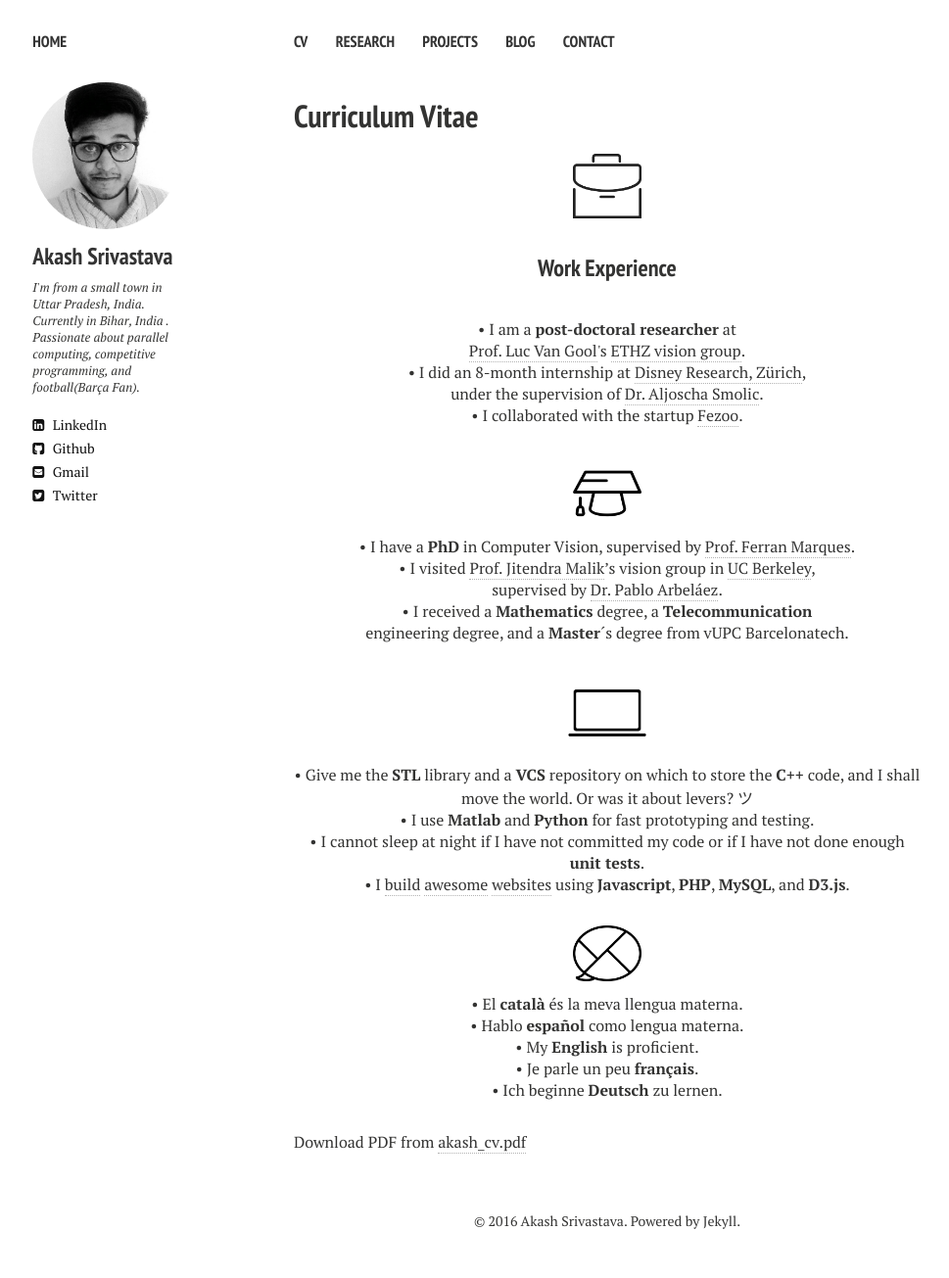
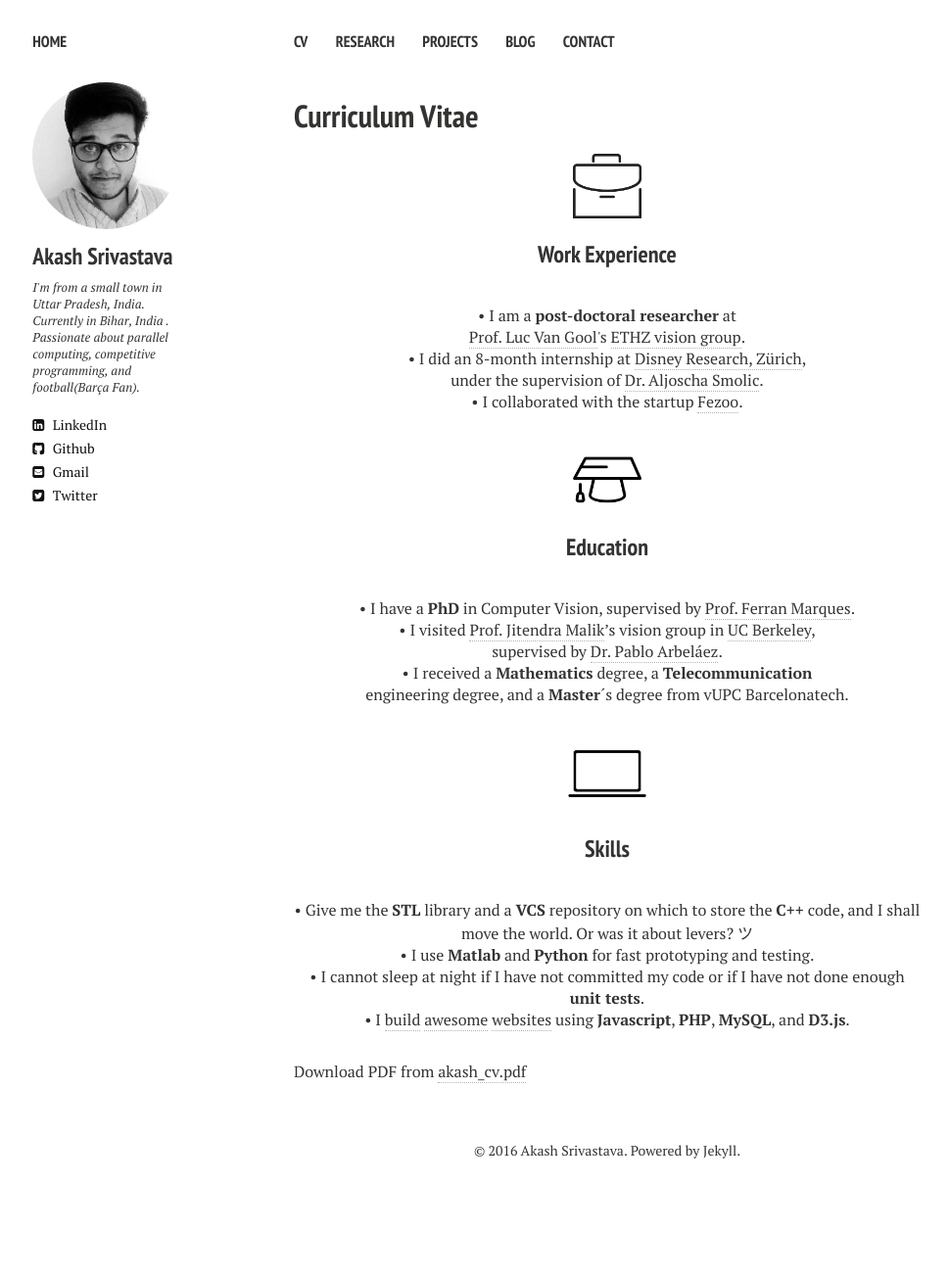
Before and after one commit to Akash1684/akash1684.github.io, a Jekyll site: the page built from cv.md, in a window 1280 px wide. Shown: the whole page at 98% size, without its empty margins (20-989 px from the left). Built offline with Jekyll 4.4.1, drawn with Linux system fonts in a browser that asks for light colours; nearby versions of some CDN libraries; after the commit the page ends 1233 px from its top, so only the background shows below that.

Commit message:
Update cv.html

```diff
--- a/_layouts/cv.html
+++ b/_layouts/cv.html
@@ -11,6 +11,9 @@
    }
   .bottom-small {
      margin-bottom: 1cm;
+   }
+  .bottom-none {
+     margin-bottom: 0.5cm;
    }
 </style>
 </head>
@@ -44,29 +47,26 @@
   <article>
     <h1>{{ page.title }}</h1>
     <div class="article-wrap">
-    <p align="center" class=bottom-small><img src="{{ site.url }}/images/CV/business.png" alt="Work Experience" width="70" height="70"></p>
+    <p align="center" class=bottom-none><img src="{{ site.url }}/images/CV/business.png" alt="Work Experience" width="70" height="70"></p>
     <h3 align="center" class=bottom-small>Work Experience</h3>
     <p align="center">&#8226 I am a <strong>post-doctoral researcher</strong> at <br><a href="http://www.vision.ee.ethz.ch/members/get_member.cgi?id=1" target="_blank">Prof. Luc Van Gool</a>'s <a href="http://www.vision.ee.ethz.ch/index.en.html" target="_blank">ETHZ vision group</a>.</p>
     <p align="center">&#8226 I did an 8-month internship at <a href="http://www.disneyresearch.com/research-labs/disney-research-zurich/" target="_blank">Disney Research, Zürich</a>,<br>under the supervision of <a href="http://zurich.disneyresearch.com/~smolica/" target="_blank">Dr. Aljoscha Smolic</a>.</p>
     <p align="center" class="bottom-three">&#8226 I collaborated with the startup <a href="http://fezoo.cat" target="_blank">Fezoo</a>.</p>
 
-    <p align="center" class=bottom-small><img src="{{ site.url }}/images/CV/study2.png" alt="Education" width="70" height="70"></p>
+
+    <p align="center" class=bottom-none><img src="{{ site.url }}/images/CV/study2.png" alt="Education" width="70" height="70"></p>
+    <h3 align="center" class=bottom-small>Education</h3>
     <p align="center">&#8226 I have a <strong>PhD</strong> in Computer Vision, supervised by <a href="https://imatge.upc.edu/web/ferran" target="_blank">Prof. Ferran Marques</a>.</p>
     <p align="center">&#8226 I visited <a href="http://www.cs.berkeley.edu/~malik/" target="_blank">Prof. Jitendra Malik</a>’s vision group in <a href="http://www.berkeley.edu" target="_blank">UC Berkeley</a>,<br>supervised by <a href="http://www.cs.berkeley.edu/~arbelaez/index.html" target="_blank">Dr. Pablo Arbeláez</a>.</p>
     <p align="center" class="bottom-three">&#8226 I received a <strong>Mathematics</strong> degree, a <strong>Telecommunication</strong><br>engineering degree, and a <strong>Master</strong>´s degree from vUPC Barcelonatech</a>.</p>
 
-    <p align="center" class=bottom-small><img src="{{ site.url }}/images/CV/computer2.png" alt="Computer Skills" width="80" height="80"></p>
+
+    <p align="center" class=bottom-none><img src="{{ site.url }}/images/CV/computer2.png" alt="Computer Skills" width="80" height="80"></p>
+    <h3 align="center" class=bottom-small>Skills</h3>
     <p align="center">&#8226 Give me the <strong>STL</strong> library and a <strong>VCS</strong> repository on which to store the <strong>C++</strong> code, and I shall move the world. Or was it about levers? &#12484;</p>
     <p align="center">&#8226 I use <strong>Matlab</strong> and <strong>Python</strong> for fast prototyping and testing.</p>
     <p align="center">&#8226 I cannot sleep at night if I have not committed my code or if I have not done enough <strong>unit tests</strong>.</p>
     <p align="center" class="bottom-three">&#8226 I <a href="http://goo.gl/XbK9qN" target="_blank">build</a> <a href="https://goo.gl/mVYQc1" target="_blank">awesome</a> <a href="http://goo.gl/znGIVM" target="_blank">websites</a> using <strong>Javascript</strong>, <strong>PHP</strong>, <strong>MySQL</strong>, and <strong>D3.js</strong>.</p>
-
-    <p align="center" class=bottom-small><img src="{{ site.url }}/images/CV/talk.png" alt="Languages" width="70" height="70"></p>
-    <p align="center">&#8226 El <strong>català</strong> és la meva llengua materna.</p>
-    <p align="center">&#8226 Hablo <strong>español</strong> como lengua materna.</p>
-    <p align="center">&#8226 My <strong>English</strong> is proficient.</p>
-    <p align="center">&#8226 Je parle un peu <strong>français</strong>.</p>
-    <p align="center" class="bottom-three">&#8226 Ich beginne <strong>Deutsch</strong> zu lernen.</p>
 
 
 
```
